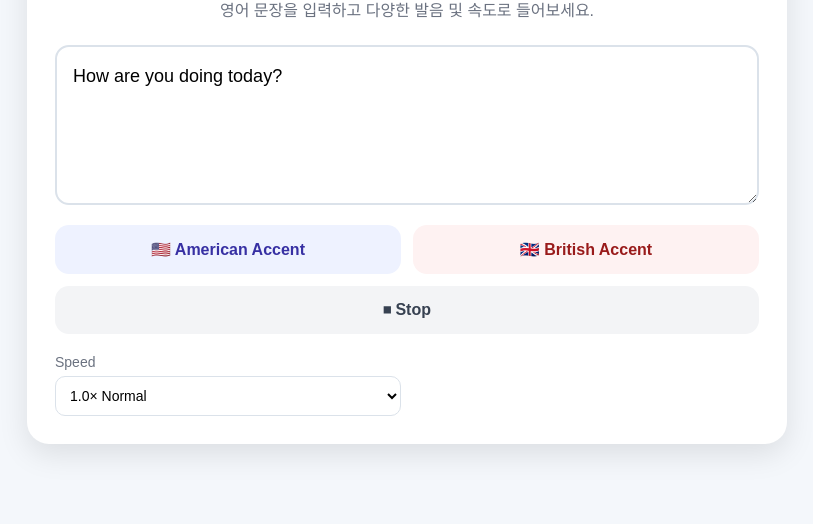
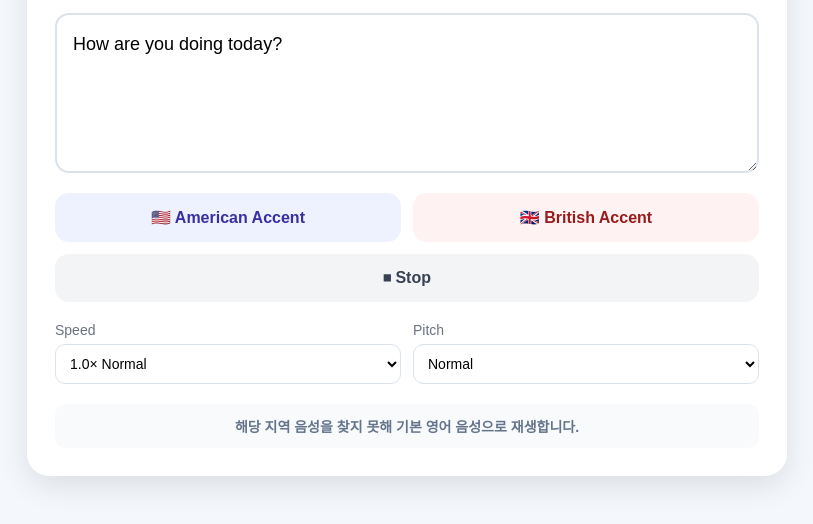
Before and after one commit to bjm-11/DLHW, a plain HTML site: page tts.html in a window 1280 px wide. Both pictures are taken after a click on the button "🇺🇸 American Accent". Shown: the part 214-738 px from the top of the page, without its empty margins (233-1046 px from the left). Drawn offline with Linux system fonts and the light colour scheme.

Commit message:
Update tts.html

```diff
--- a/tts.html
+++ b/tts.html
@@ -175,3 +175,96 @@
         <option value="1" selected>1.0× Normal</option>
         <option value="1.15">1.15×</option>
         <option value="1.3">1.3× Fast</option>
+      </select>
+    </label>
+
+    <label>
+      Pitch
+      <select id="pitch">
+        <option value="0.8">Low</option>
+        <option value="1" selected>Normal</option>
+        <option value="1.2">High</option>
+      </select>
+    </label>
+  </div>
+
+  <div id="status" class="status">Ready</div>
+</main>
+
+<script>
+  let voices = [];
+
+  function loadVoices() {
+    voices = window.speechSynthesis ? window.speechSynthesis.getVoices() : [];
+  }
+
+  loadVoices();
+  if (typeof speechSynthesis !== "undefined" && "onvoiceschanged" in speechSynthesis) {
+    speechSynthesis.onvoiceschanged = loadVoices;
+  }
+
+  function findVoice(type) {
+    const targetLanguage = type === "american" ? "en-US" : "en-GB";
+    let voice = voices.find(v => v.lang === targetLanguage);
+    if (voice) return voice;
+
+    const region = type === "american" ? "en-us" : "en-gb";
+    voice = voices.find(v => v.lang.toLowerCase() === region);
+    if (voice) return voice;
+
+    return voices.find(v => v.lang.toLowerCase().startsWith("en"));
+  }
+
+  function speak(type) {
+    const text = document.getElementById("text").value.trim();
+    const status = document.getElementById("status");
+
+    if (!text) {
+      status.textContent = "문장을 먼저 입력해주세요.";
+      return;
+    }
+
+    if (!('speechSynthesis' in window)) {
+      status.textContent = "현재 브라우저는 음성합성(TTS)을 지원하지 않습니다.";
+      return;
+    }
+
+    speechSynthesis.cancel();
+
+    const utterance = new SpeechSynthesisUtterance(text);
+    const voice = findVoice(type);
+
+    utterance.lang = type === "american" ? "en-US" : "en-GB";
+    utterance.rate = Number(document.getElementById("speed").value);
+    utterance.pitch = Number(document.getElementById("pitch").value);
+
+    if (voice) {
+      utterance.voice = voice;
+      status.textContent = type === "american"
+        ? "🇺🇸 미국식 발음으로 재생 중..."
+        : "🇬🇧 영국식 발음으로 재생 중...";
+    } else {
+      status.textContent = "해당 지역 음성을 찾지 못해 기본 영어 음성으로 재생합니다.";
+    }
+
+    utterance.onend = function () {
+      status.textContent = "재생이 완료되었습니다.";
+    };
+
+    utterance.onerror = function () {
+      status.textContent = "재생 중 오류가 발생했습니다.";
+    };
+
+    speechSynthesis.speak(utterance);
+  }
+
+  function stopSpeaking() {
+    if ('speechSynthesis' in window) {
+      speechSynthesis.cancel();
+    }
+    document.getElementById("status").textContent = "정지되었습니다.";
+  }
+</script>
+
+</body>
+</html>
```
